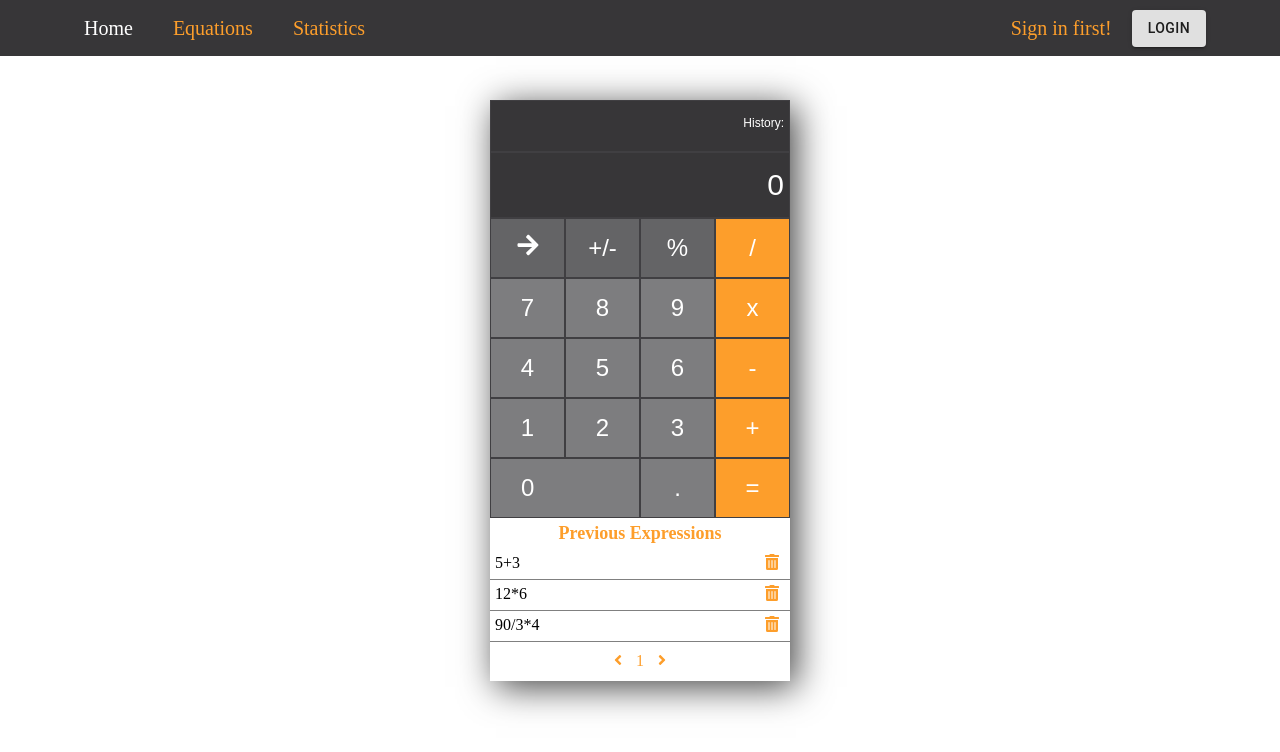
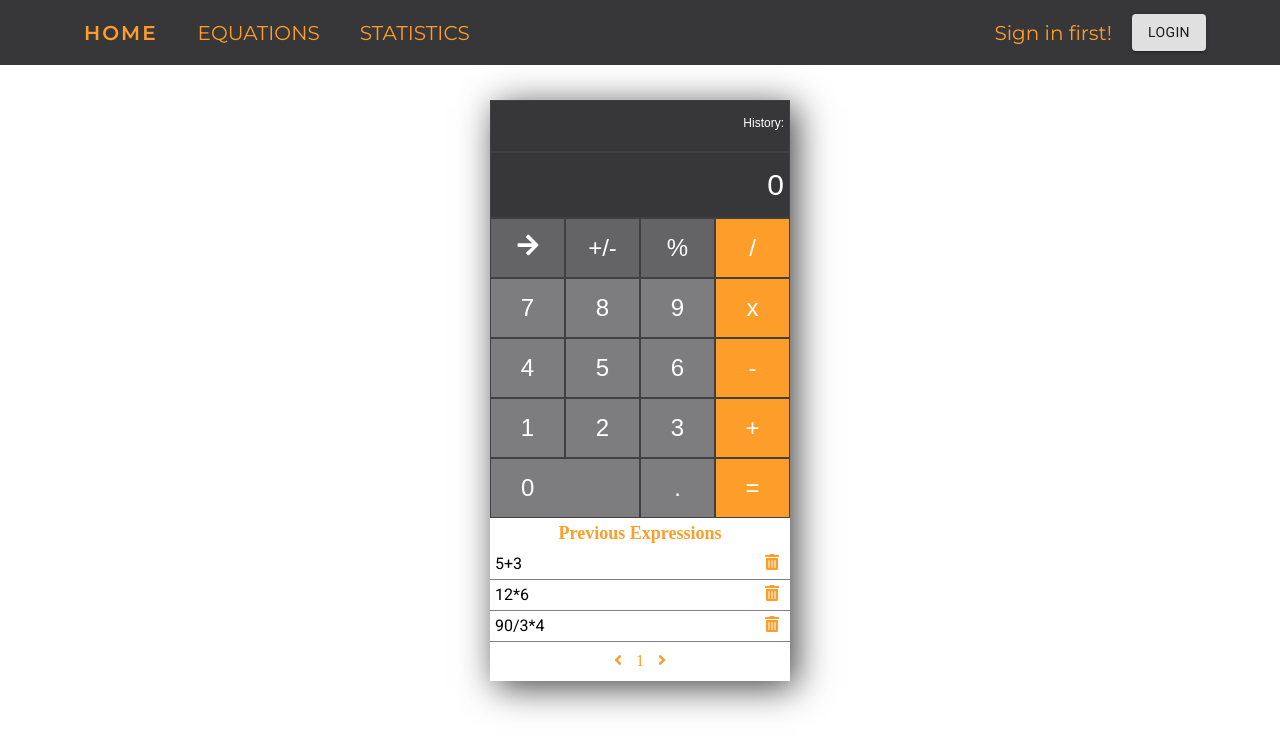
Before and after one commit to RazvanKokovics/CalculatorReact, a React (Create React App) app: page / in a window 1280 px wide. Shown: the top 752 px of the page. Built offline with nearby package versions, Linux system fonts and the light colour scheme.

Commit message:
Css styling for navBar.

```diff
--- a/src/Components/ExpressionsPanel.css
+++ b/src/Components/ExpressionsPanel.css
@@ -1,3 +1,5 @@
+@import url('https://fonts.googleapis.com/css2?family=Roboto&display=swap');
+
 #title {
   font-size: 18px;
   color: #fd9e2b;
@@ -22,6 +24,7 @@
 }
 
 .entry-container {
+  font-family: 'Roboto', sans-serif;
   height: auto;
   display: flex;
   border-bottom: 1px solid grey;
--- a/src/Components/Navbar.css
+++ b/src/Components/Navbar.css
@@ -1,3 +1,5 @@
+@import url('https://fonts.googleapis.com/css2?family=Montserrat:wght@400;600&display=swap');
+
 .navigation-bar {
   padding: 0;
   margin: 0;
@@ -9,12 +11,13 @@
 .navigation-bar ul {
   display: flex;
   list-style: none;
-  height: 56px;
+  height: 65px;
   margin: auto;
 }
 
 .navigation-bar ul li,
 .navigation-bar ul a {
+  font-family: 'Montserrat', sans-serif;
   color: #fd9e2b;
   font-size: 20px;
   text-decoration: none;
@@ -37,7 +40,34 @@
   padding-left: 5%;
 }
 
-.float-left .active,
-.float-left a:hover {
+.float-left a {
+  text-transform: uppercase;
+  display: inline-block;
+  position: relative;
+  transition: all 1s ease-in;
+}
+
+.float-left a:focus,
+.active {
+  letter-spacing: 0.1em;
   color: white;
+  font-weight: 700;
 }
+
+.float-left a::after {
+  content: '';
+  position: absolute;
+  width: 100%;
+  transform: scaleX(0);
+  height: 2px;
+  bottom: 5px;
+  left: 0;
+  background-color: white;
+  transform-origin: bottom right;
+  transition: transform 0.5s ease-out;
+}
+
+.float-left a:hover::after {
+  transform: scaleX(1);
+  transform-origin: bottom left;
+}
--- a/src/Components/Navbar.js
+++ b/src/Components/Navbar.js
@@ -48,15 +48,19 @@ class NavigationBar extends Component {
       <nav className="navigation-bar">
         <ul className="float-left">
           <li>
-            <NavLink exact to="/">
+            <NavLink exact to="/" activeClassName="active">
               Home
             </NavLink>
           </li>
           <li>
-            <NavLink to="/equations/">Equations</NavLink>
+            <NavLink to="/equations/" activeClassName="active">
+              Equations
+            </NavLink>
           </li>
           <li>
-            <NavLink to="/statistics/">Statistics</NavLink>
+            <NavLink to="/statistics/" activeClassName="active">
+              Statistics
+            </NavLink>
           </li>
         </ul>
         <ul className="float-right">{userButtons()}</ul>
```
